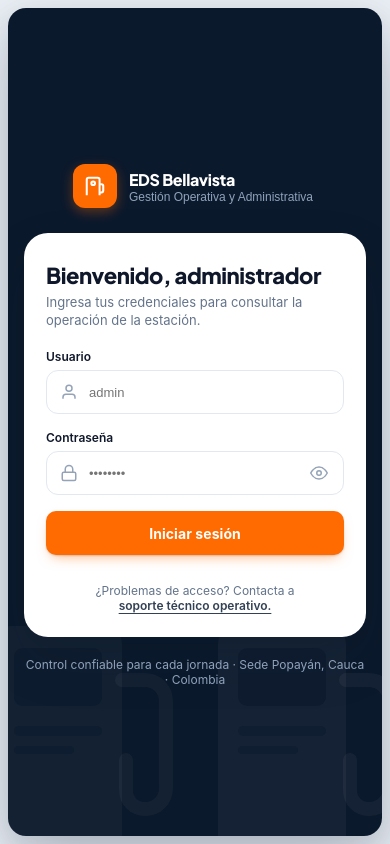
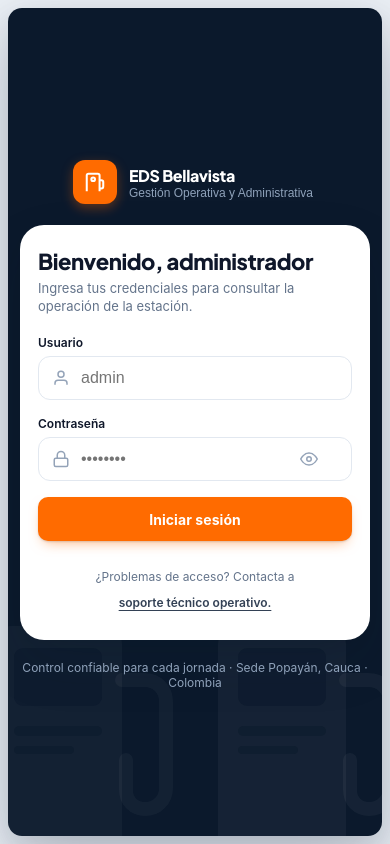
Before and after one commit to Jfernando014/GasStationManagment, an Angular app in the folder frontend/: page /login in a window 390 px wide. Built offline with nearby package versions, Linux system fonts and the light colour scheme; no server answers.

Commit message:
📱 responsive(login): adapt form, inputs and support modal on phones

```diff
--- a/frontend/src/atomic-design/pages/login/login.component.css
+++ b/frontend/src/atomic-design/pages/login/login.component.css
@@ -225,16 +225,6 @@
   font-weight: 600;
 }
 
-.eds-submit-btn {
-  width: 100%;
-  font-weight: 700;
-}
-
-.eds-submit-btn:disabled {
-  opacity: 0.65;
-  cursor: not-allowed;
-}
-
 .eds-support-link {
   background: none;
   border: none;
@@ -386,23 +376,6 @@
   margin: 4px 0 0;
 }
 
-.eds-modal-btn-close {
-  background: transparent;
-  border: none;
-  font-size: 1.25rem;
-  color: var(--text-light, #94A3B8);
-  cursor: pointer;
-  padding: 4px 8px;
-  border-radius: 8px;
-  transition: background-color 0.2s ease, color 0.2s ease;
-  line-height: 1;
-}
-
-.eds-modal-btn-close:hover {
-  background: var(--surface-subtle, #F1F5F9);
-  color: var(--text-heading, #0F172A);
-}
-
 .eds-modal-body {
   display: flex;
   flex-direction: column;
@@ -471,26 +444,7 @@
 }
 
 .eds-copy-btn {
-  padding: 4px 10px;
-  font-size: 0.78rem;
-  font-weight: 600;
-  color: var(--text-heading, #0F172A);
-  background-color: #ffffff;
-  border: 1px solid var(--border-main, #E2E8F0);
-  border-radius: 8px;
-  cursor: pointer;
   flex-shrink: 0;
-  transition: border-color 0.15s ease, color 0.15s ease, background-color 0.15s ease, transform 0.1s ease;
-}
-
-.eds-copy-btn:hover {
-  background-color: var(--brand-primary-subtle, #FFF2E8);
-  border-color: rgba(255, 107, 0, 0.35);
-  color: var(--brand-primary-strong, #C2410C);
-}
-
-.eds-copy-btn:active {
-  transform: scale(0.96);
 }
 
 .eds-modal-footer {
@@ -501,30 +455,6 @@
   margin-top: 18px;
   padding-top: 16px;
   border-top: 1px solid var(--surface-subtle, #F1F5F9);
-}
-
-.eds-modal-btn-submit {
-  background: var(--brand-primary, #FF6B00);
-  color: #ffffff;
-  border: none;
-  padding: 10px 22px;
-  border-radius: 10px;
-  font-size: 0.9rem;
-  font-weight: 700;
-  font-family: 'Plus Jakarta Sans', sans-serif;
-  cursor: pointer;
-  transition: background-color 0.15s ease, transform 0.1s ease, box-shadow 0.15s ease;
-  box-shadow: 0 3px 10px rgba(255, 107, 0, 0.28);
-}
-
-.eds-modal-btn-submit:hover {
-  background: var(--brand-primary-hover, #FA5D00);
-  box-shadow: 0 5px 14px rgba(255, 107, 0, 0.36);
-}
-
-.eds-modal-btn-submit:active {
-  transform: scale(0.97);
-  background: var(--brand-primary-active, #E05300);
 }
 
 @keyframes edsFadeIn {
@@ -543,7 +473,13 @@
   }
 }
 
-/* ---- Responsive móvil / pantallas pequeñas ---- */
+/* ---- Responsive tablet y teléfono ---- */
+@media (max-width: 1024px) {
+  .eds-login-hero {
+    padding: 28px 32px;
+  }
+}
+
 @media (max-width: 900px) {
   #view-login.eds-login-shell {
     overflow-y: auto;
@@ -563,6 +499,7 @@
 
   .eds-card-track {
     transform: none !important;
+    margin: auto 0;
   }
 
   .eds-brand-trigger--simplified,
@@ -590,6 +527,79 @@
   }
 }
 
+@media (max-width: 640px) {
+  #view-login.eds-login-shell {
+    border-radius: 14px;
+  }
+
+  .eds-login-stage {
+    align-items: flex-start;
+    padding: 16px 12px max(16px, env(safe-area-inset-bottom));
+  }
+
+  .eds-brand-trigger--simplified {
+    margin-bottom: 14px;
+  }
+
+  .eds-login-card {
+    max-width: none;
+    width: 100%;
+    padding: 22px 18px 20px;
+  }
+
+  .login-input {
+    font-size: 16px;
+    min-height: 44px;
+  }
+
+  .eds-password-input {
+    padding-right: 48px;
+  }
+
+  .btn-password-peek {
+    min-width: 44px;
+    min-height: 44px;
+  }
+
+  .eds-support-link {
+    display: inline-flex;
+    align-items: center;
+    min-height: 36px;
+  }
+
+  .eds-support-backdrop {
+    align-items: flex-end;
+    padding: 0;
+  }
+
+  .eds-support-modal-card {
+    max-width: none;
+    max-height: 90vh;
+    max-height: 90dvh;
+    overflow-y: auto;
+    padding: 20px 16px max(16px, env(safe-area-inset-bottom));
+    border-radius: 20px 20px 0 0;
+  }
+
+  .eds-modal-header {
+    gap: 10px;
+  }
+
+  .eds-modal-contact-field {
+    flex-wrap: wrap;
+    gap: 8px;
+  }
+
+  .eds-modal-footer {
+    flex-direction: column;
+    align-items: stretch;
+  }
+
+  .eds-modal-footer > * {
+    width: 100%;
+  }
+}
+
 /* ---- Accesibilidad: reducción de movimiento ---- */
 @media (prefers-reduced-motion: reduce) {
   .eds-login-light-pane,
```
